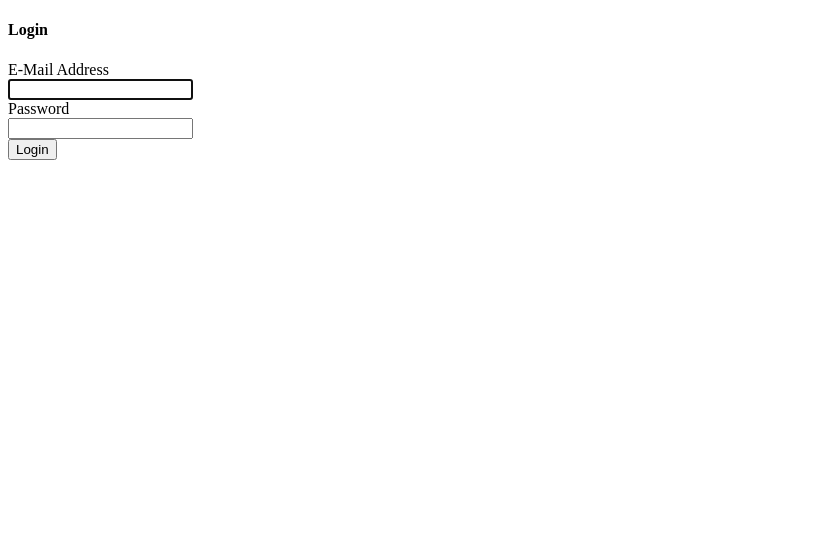
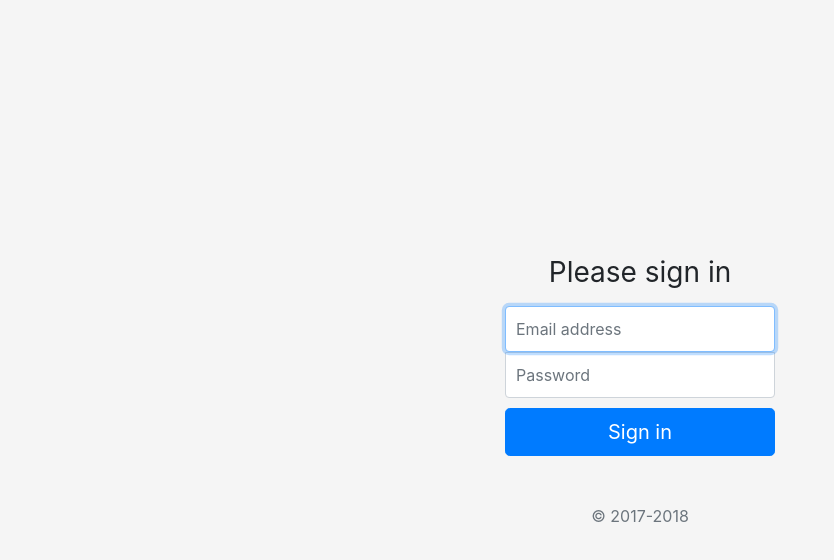
Before and after one commit to amaxlab/verma, a Vue app in the folder frontend/: page /#/login in a window 1280 px wide. Shown: the top 560 px of the page, without its empty margins (0-834 px from the left). Built offline with nearby package versions, Linux system fonts and the light colour scheme.

Commit message:
feat: change login form

```diff
--- a/frontend/package.json
+++ b/frontend/package.json
@@ -12,6 +12,8 @@
   "dependencies": {
     "axios": "^0.18.0",
     "bootstrap": "^4.1.3",
+    "jquery": "^3.3.1",
+    "popper.js": "^1.14.4",
     "vue": "^2.5.2",
     "vue-router": "^3.0.1"
   },
--- a/frontend/src/main.js
+++ b/frontend/src/main.js
@@ -1,3 +1,5 @@
+import 'bootstrap/dist/css/bootstrap.min.css';
+
 import Vue from 'vue'
 import App from './App'
 import router from './router'
--- a/frontend/src/screens/Login.vue
+++ b/frontend/src/screens/Login.vue
@@ -1,22 +1,13 @@
 <template>
-    <div>
-        <h4>Login</h4>
-        <form>
-            <label for="email" >E-Mail Address</label>
-            <div>
-                <input id="email" type="email" v-model="email" required autofocus>
-            </div>
-            <div>
-                <label for="password" >Password</label>
-                <div>
-                    <input id="password" type="password" v-model="password" required>
-                </div>
-            </div>
-            <div>
-                <button type="submit" @click="handleSubmit">
-                    Login
-                </button>
-            </div>
+    <div class="text-center">
+        <form class="form-signin">
+            <h1 class="h3 mb-3 font-weight-normal">Please sign in</h1>
+            <label for="inputEmail" class="sr-only">Email address</label>
+            <input v-model="email" type="text" id="inputEmail" class="form-control" placeholder="Email address" required autofocus>
+            <label for="inputPassword" class="sr-only">Password</label>
+            <input v-model="password" type="password" id="inputPassword" class="form-control" placeholder="Password" required>
+            <button class="btn btn-lg btn-primary btn-block" type="submit" @click="handleSubmit">Sign in</button>
+            <p class="mt-5 mb-3 text-muted">&copy; 2017-2018</p>
         </form>
     </div>
 </template>
@@ -47,3 +38,54 @@
         }
     }
 </script>
+<style>
+    html,
+    body {
+        height: 100%;
+    }
+
+    body {
+        display: -ms-flexbox;
+        display: flex;
+        -ms-flex-align: center;
+        align-items: center;
+        padding-top: 40px;
+        padding-bottom: 40px;
+        background-color: #f5f5f5;
+    }
+    #app {
+        width: 100%;
+        max-width: 330px;
+        padding: 15px;
+        margin: auto;
+    }
+    .form-signin {
+        width: 100%;
+        max-width: 330px;
+        padding: 15px;
+        margin: auto;
+    }
+    .form-signin .checkbox {
+        font-weight: 400;
+    }
+    .form-signin .form-control {
+        position: relative;
+        box-sizing: border-box;
+        height: auto;
+        padding: 10px;
+        font-size: 16px;
+    }
+    .form-signin .form-control:focus {
+        z-index: 2;
+    }
+    .form-signin input[type="email"] {
+        margin-bottom: -1px;
+        border-bottom-right-radius: 0;
+        border-bottom-left-radius: 0;
+    }
+    .form-signin input[type="password"] {
+        margin-bottom: 10px;
+        border-top-left-radius: 0;
+        border-top-right-radius: 0;
+    }
+</style>
```
Also changed, not shown: 1 other file (tests, documents, lock files or other folders).
